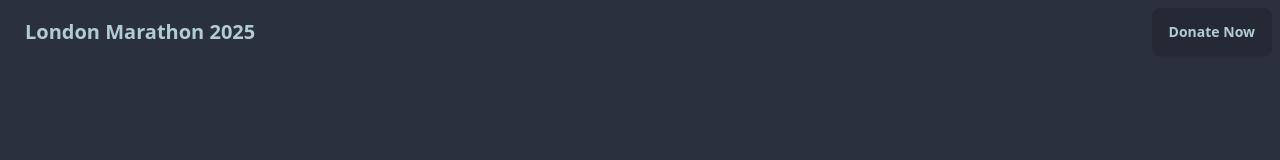
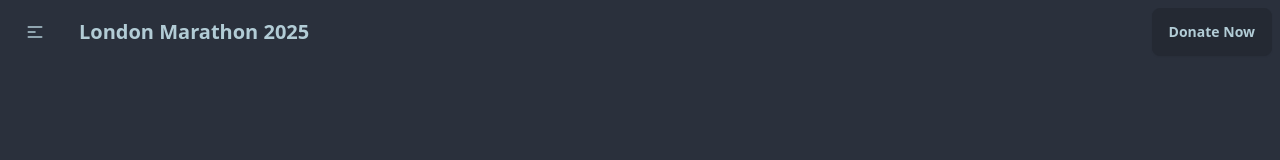
Before and after one commit to curtiscde/londonmarathon, a Next.js app: page / in a window 1280 px wide. Shown: the top 160 px of the page. Built offline with nearby package versions, Linux system fonts and the light colour scheme.

Commit message:
add nav items

```diff
--- a/app/components/Header.tsx
+++ b/app/components/Header.tsx
@@ -1,10 +1,11 @@
 export default function Header() {
   return (
     <header>
+      <div className="container mx-auto">
         <div className="navbar bg-base-100">
           <div className="navbar-start">
             <div className="dropdown">
-            <div tabIndex={0} role="button" className="btn btn-ghost lg:hidden">
+              <div tabIndex={0} role="button" className="btn btn-ghost">
                 <svg
                   xmlns="http://www.w3.org/2000/svg"
                   className="h-5 w-5"
@@ -18,6 +19,10 @@ export default function Header() {
                     d="M4 6h16M4 12h8m-8 6h16" />
                 </svg>
               </div>
+              <ul tabIndex={0} className="dropdown-content menu bg-base-100 rounded-box z-[1] w-52 p-2 shadow">
+                <li><a>Recent Donations</a></li>
+                <li><a>Recent Activity</a></li>
+              </ul>
             </div>
             <a className="btn btn-ghost text-xl">London Marathon 2025</a>
           </div>
@@ -25,6 +30,7 @@ export default function Header() {
             <a className="btn">Donate Now</a>
           </div>
         </div>
+      </div>
     </header>
   );
 }
```
Lines whose indentation alone changed are shown as unchanged.
